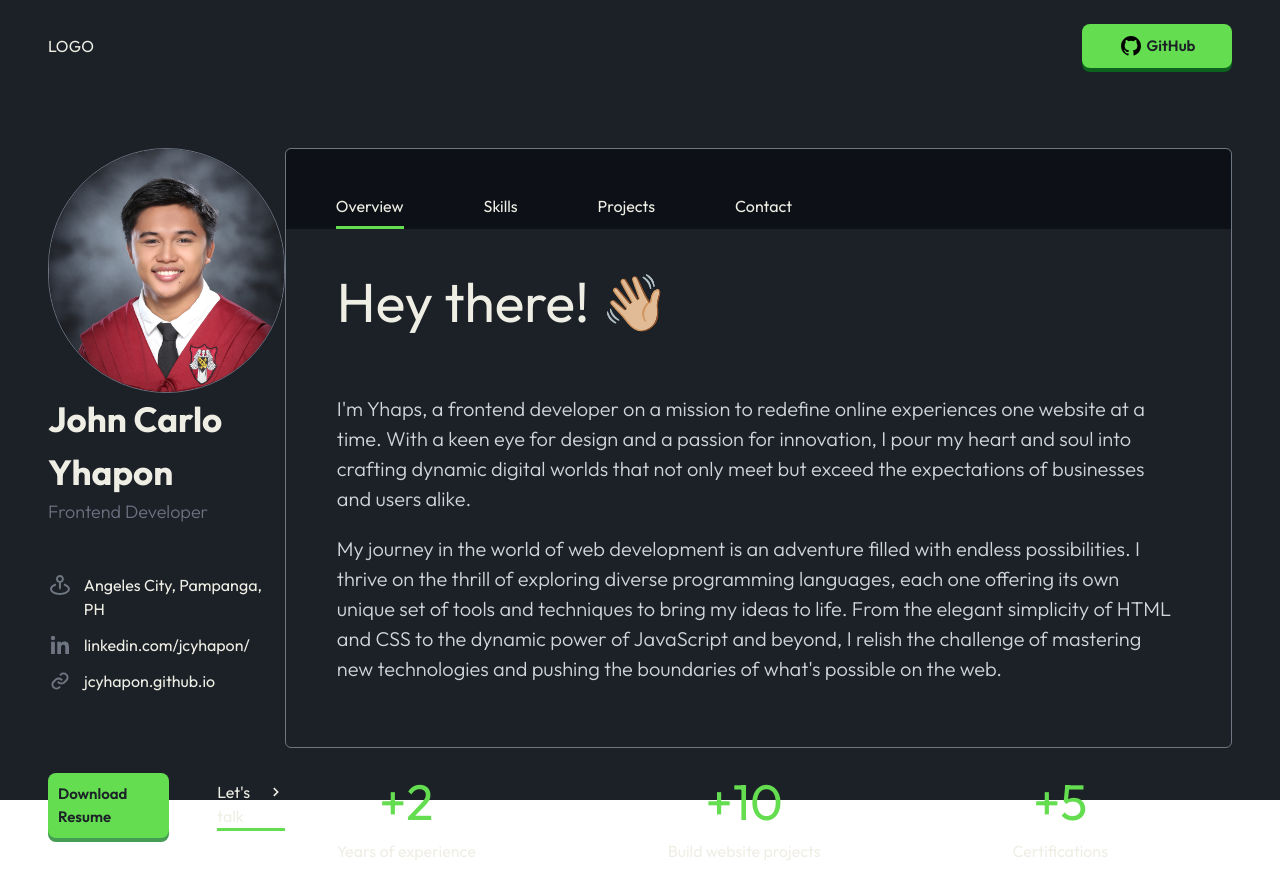
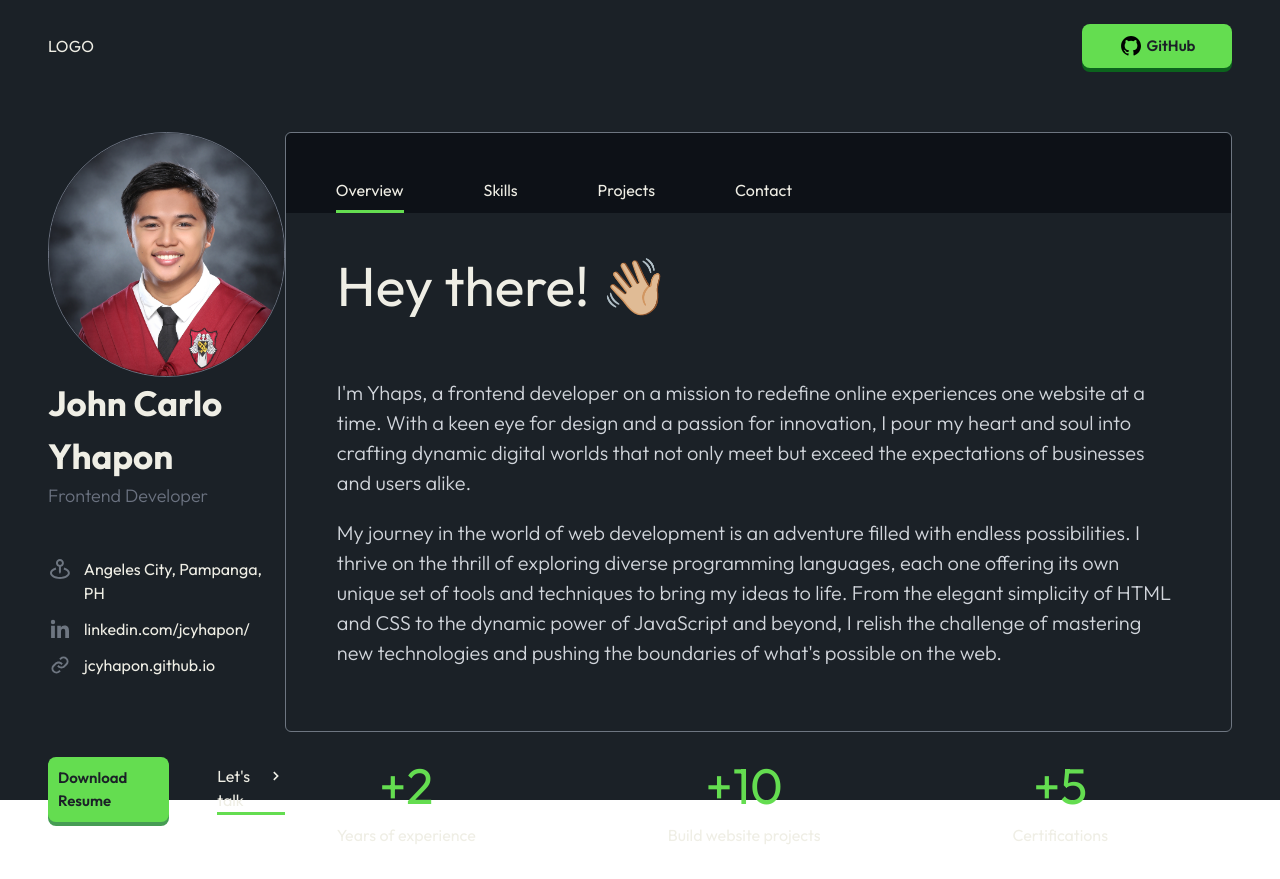
Before and after one commit to JCYhapon/portfolio, a React (Vite) app: page / in a window 1280 px wide. Built offline with nearby package versions, Linux system fonts and the light colour scheme.

Commit message:
added temporary logo

```diff
--- a/src/components/Main.jsx
+++ b/src/components/Main.jsx
@@ -32,7 +32,7 @@ const Main = () => {
         <Header />
       </div>
 
-      <div className="mt-[5rem] flex w-full h-[75vh] ">
+      <div className="mt-[4rem] flex w-full h-[75vh] ">
         <div className="w-[20%]">
           <Sidebar />
         </div>
```
